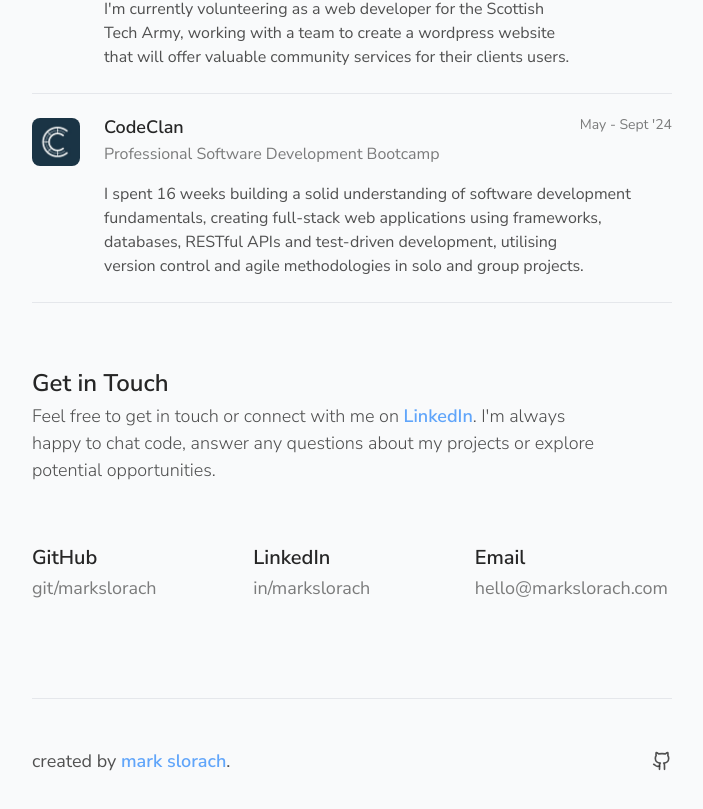
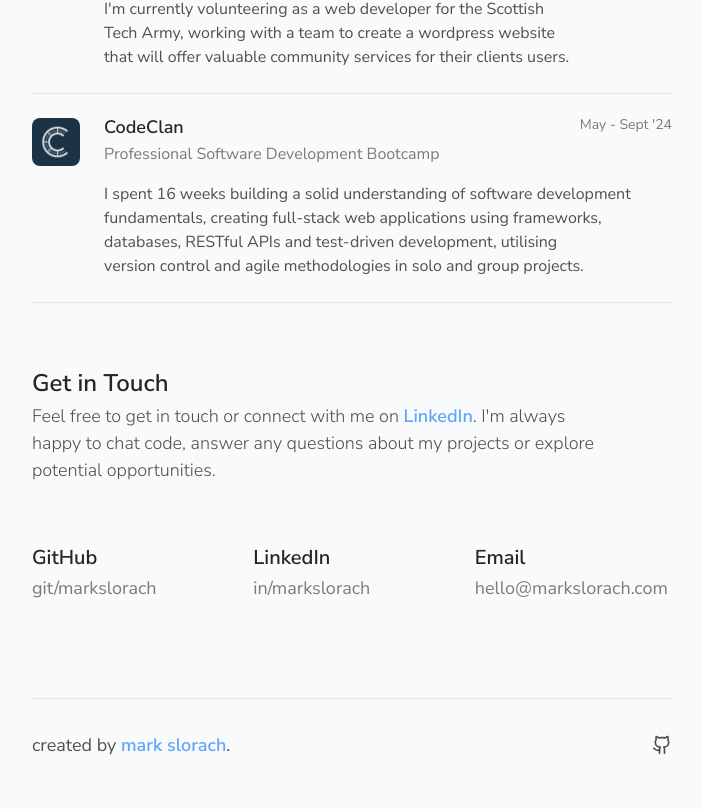
Before and after one commit to markslorach/markslorach.com, a Next.js app: page / in a window 1280 px wide. Shown: the part 1672-2481 px from the top of the page, without its empty margins (288-991 px from the left). Built offline with nearby package versions, Linux system fonts and the light colour scheme.

Commit message:
footer padding

```diff
--- a/app/components/shared/Footer.tsx
+++ b/app/components/shared/Footer.tsx
@@ -3,7 +3,7 @@ import Link from "next/link";
 
 const Footer = () => {
   return (
-    <footer className="mt-24 flex items-center justify-between gap-4 border-t py-12">
+    <footer className="mt-24 flex items-center justify-between gap-4 border-t py-8">
       <span className="text-lg text-neutral-800/80">
         created by{" "}
         <Link
```
